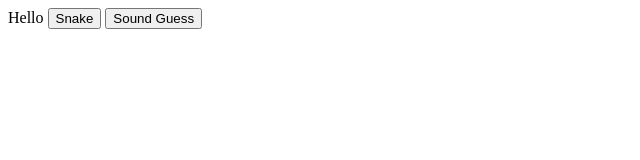
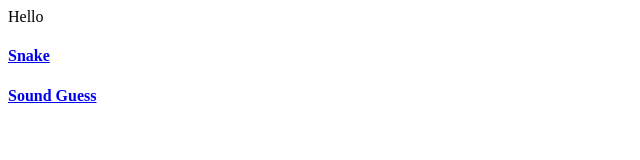
Before and after one commit to nviliam/nviliam.github.io, a plain HTML site: page index.html in a window 1280 px wide. Shown: the whole page, without its empty margins (0-640 px from the left). Drawn offline with Linux system fonts and the light colour scheme.

Commit message:
modified index 2

```diff
--- a/index.html
+++ b/index.html
@@ -1,5 +1,5 @@
 Hello
 
-<button href="/Snake">Snake</button>
+<h4><a href="/Snake">Snake</a></h4>
 
-<button href="/Sound Guess">Sound Guess</button>
+<h4><a href="/Sound Guess">Sound Guess</a></h4>
```
